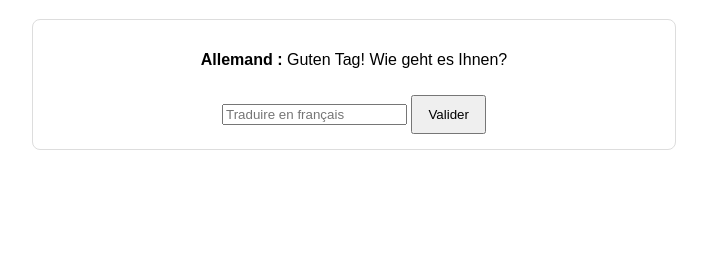
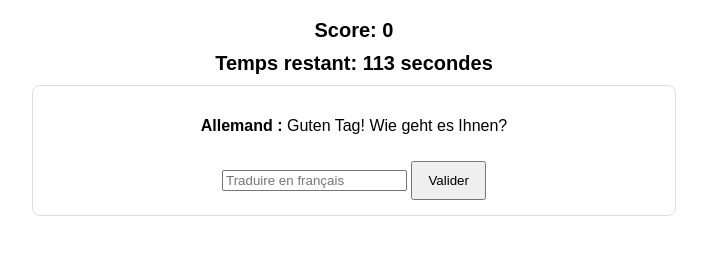
Before and after one commit to Jeje-zurich/Allemand-Quiz, a plain HTML site: page index.html in a window 1280 px wide. Both pictures are taken after a click on the button "Valider". Shown: the part 89-344 px from the top of the page, without its empty margins (286-993 px from the left). Drawn offline with Linux system fonts and the light colour scheme.

Commit message:
Update index.html

```diff
--- a/index.html
+++ b/index.html
@@ -8,10 +8,21 @@
         body { font-family: Arial, sans-serif; text-align: center; padding: 20px; }
         .quiz-step { display: none; border: 1px solid #ddd; padding: 15px; margin: 10px auto; width: 50%; border-radius: 8px; }
         button { padding: 10px 15px; margin-top: 10px; cursor: pointer; }
+        .score, .timer { font-size: 20px; font-weight: bold; margin: 10px; }
     </style>
 </head>
 <body>
     <h1>Apprendre l'Allemand avec un Quiz</h1>
+
+    <!-- Affichage du score -->
+    <div class="score">
+        Score: <span id="score">0</span>
+    </div>
+
+    <!-- Affichage du minuteur -->
+    <div class="timer">
+        Temps restant: <span id="timer">120</span> secondes
+    </div>
 
     <!-- Étape 1: Traduire de l'allemand au français -->
     <div class="quiz-step" id="step1">
@@ -36,12 +47,25 @@
 
     <script>
         let currentStep = 1;
+        let score = 0;
+        let timer = 120; // Timer en secondes
+        let timerInterval;
+
         document.getElementById("step1").style.display = "block";
 
+        // Fonction pour nettoyer la réponse en supprimant les espaces et la ponctuation
+        function cleanAnswer(answer) {
+            return answer.toLowerCase().replace(/[^a-zA-Z0-9]/g, '').trim();
+        }
+
+        // Fonction pour vérifier les réponses
         function checkAnswer(step, correctAnswer) {
             let userAnswer = document.getElementById("answer" + step).value.trim();
-            if (userAnswer.toLowerCase() === correctAnswer.toLowerCase()) {
+
+            if (cleanAnswer(userAnswer) === cleanAnswer(correctAnswer)) {
                 alert("Bonne réponse !");
+                score++; // Incrémente le score
+                document.getElementById("score").innerText = score; // Met à jour le score
                 document.getElementById("step" + step).style.display = "none";
                 currentStep++;
                 if (currentStep <= 3) {
@@ -54,9 +78,25 @@
             }
         }
 
+        // Fonction pour jouer l'audio
         function playAudio(file) {
             new Audio(file).play();
         }
+
+        // Fonction pour mettre en place le minuteur
+        function startTimer() {
+            timerInterval = setInterval(function() {
+                timer--;
+                document.getElementById("timer").innerText = timer; // Met à jour le minuteur
+                if (timer <= 0) {
+                    clearInterval(timerInterval); // Arrêter le minuteur quand il arrive à 0
+                    alert("Le temps est écoulé ! Votre score est : " + score);
+                }
+            }, 1000); // Le minuteur se met à jour chaque seconde
+        }
+
+        // Démarrer le minuteur quand le quiz commence
+        startTimer();
     </script>
 </body>
 </html>
```
